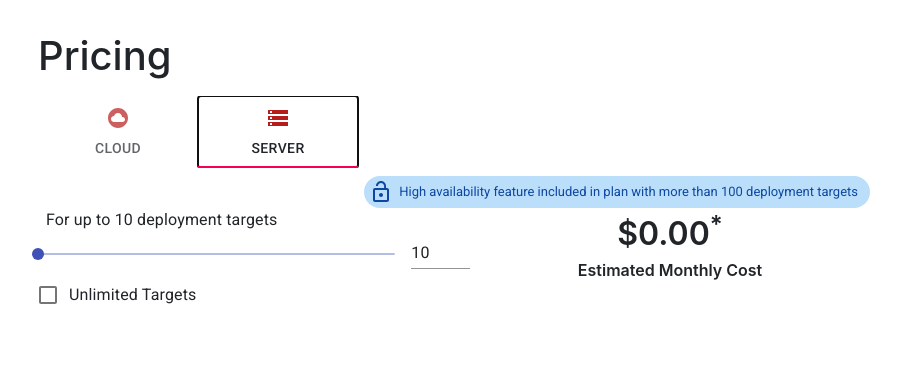
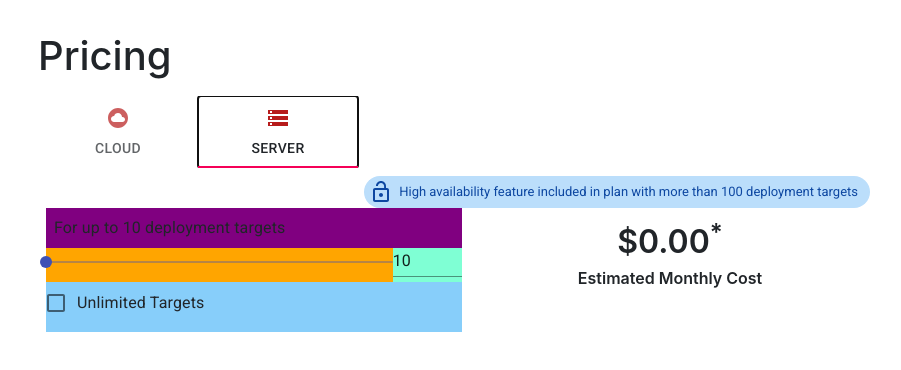
Before and after one commit to neilbo/octpus-design-react, a React (Create React App) app: page / in a window 1280 px wide. Both pictures are taken after a click on the tab "SERVER". Shown: the top 370 px of the page, without its empty margins (178-1079 px from the left). Built offline with nearby package versions, Linux system fonts and the light colour scheme.

Commit message:
Console.log padding

```diff
--- a/src/pages/pricing/components/CloudPricing.tsx
+++ b/src/pages/pricing/components/CloudPricing.tsx
@@ -143,8 +143,7 @@ const CloudPricing = () => {
         </Grid>
         <div></div>
         <Grid container spacing={2}>
-          <Grid xs={12} sm={6} className={styles.controls_container}>
-
+          <Grid item xs={12} sm={6} className={styles.controls_container}>
             <Grid container spacing={2}>
               <Grid item xs={12} className={styles.slider_info}>
                 <Typography>
@@ -183,7 +182,6 @@ const CloudPricing = () => {
                 />
               </Grid>
             </Grid>
-            {/*  */}
             <Grid container spacing={2}>
               <Grid item xs={12} className={styles.slider_info}>
                 <Typography>
--- a/src/pages/pricing/components/Pricing.module.scss
+++ b/src/pages/pricing/components/Pricing.module.scss
@@ -13,18 +13,18 @@
 }
 
 .controls_container {
-    // background-color: lightskyblue;
+    background-color: lightskyblue;
 }
 
 .slider_info {
-    // background-color: purple;
+    background-color: purple;
 }
 
 .slider {
-    // background-color: orange;
+    background-color: orange;
 }
 .input {
-    // background-color: aquamarine;
+    background-color: aquamarine;
     input[type=number]::-webkit-inner-spin-button,
     input[type=number]::-webkit-outer-spin-button {
         -webkit-appearance: none;
--- a/src/pages/pricing/components/ServerPricing.tsx
+++ b/src/pages/pricing/components/ServerPricing.tsx
@@ -131,10 +131,10 @@ const ServerPricing = () => {
             <HighAvailabilityInfo />
           </Grid>
         </Grid>
+        <div></div>
         <Grid container spacing={2}>
-          <Grid xs={12} sm={6} className={styles.controls_container}>
+          <Grid item xs={12} sm={6} className={styles.controls_container}>
             <Grid container spacing={2}>
-              {/* Good */}
               <Grid item xs={12} className={styles.slider_info}>
                 <Typography>
                   For{" "}
@@ -144,7 +144,8 @@ const ServerPricing = () => {
                 </Typography>
               </Grid>
               {renderUnlimitedTargetsChecked ? null : (
-                <Grid container spacing={2}>
+                <>
+                  <Grid container spacing={0}>
                   <Grid item xs className={styles.slider}>
                       <Slider
                         value={valueTargets}
@@ -173,6 +174,7 @@ const ServerPricing = () => {
                       />
                     </Grid>
                   </Grid>
+                </>
               )}
               <FormControlLabel
                 control={
@@ -184,7 +186,6 @@ const ServerPricing = () => {
                 }
                 label="Unlimited Targets"
               />
-              {/* Good */}
             </Grid>
           </Grid>
           <Grid xs={12} sm={6} className={styles.total_price}>
```
Lines whose indentation alone changed are shown as unchanged.
